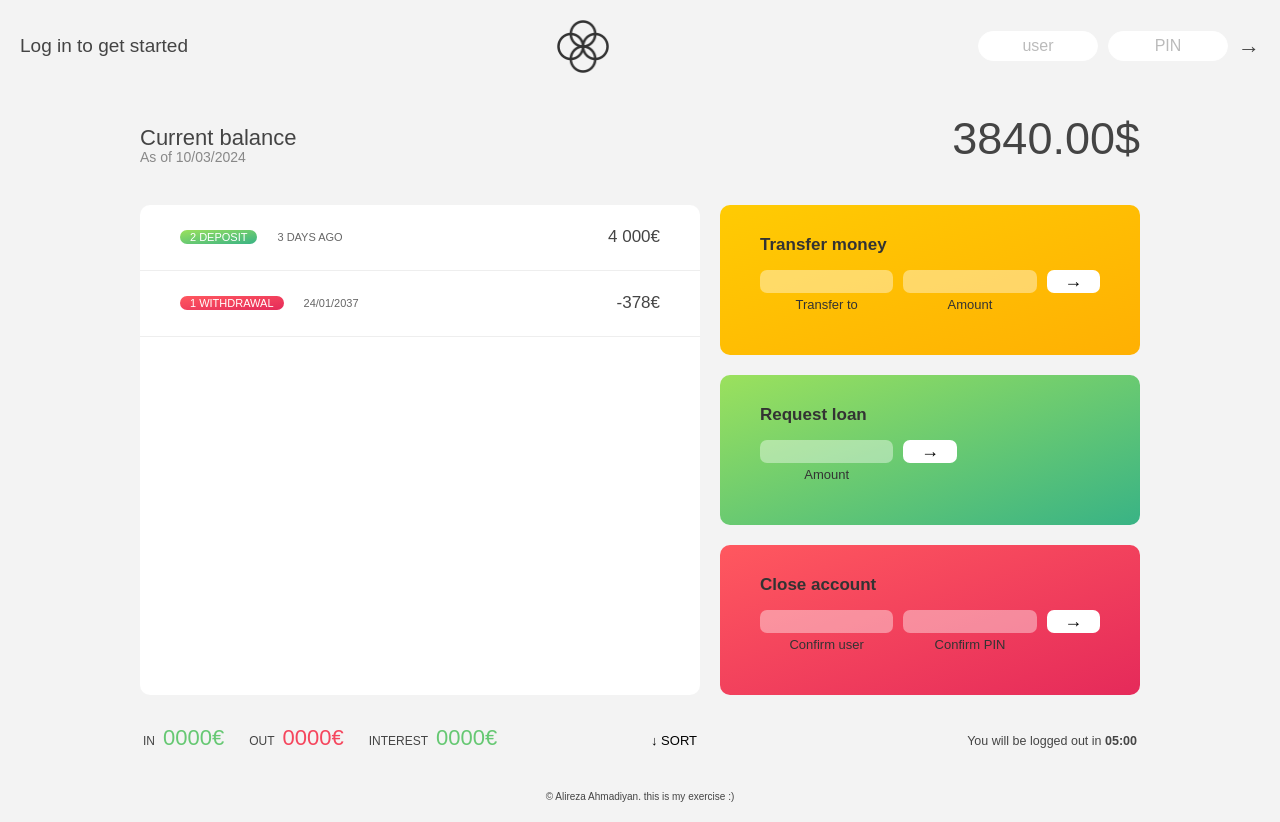
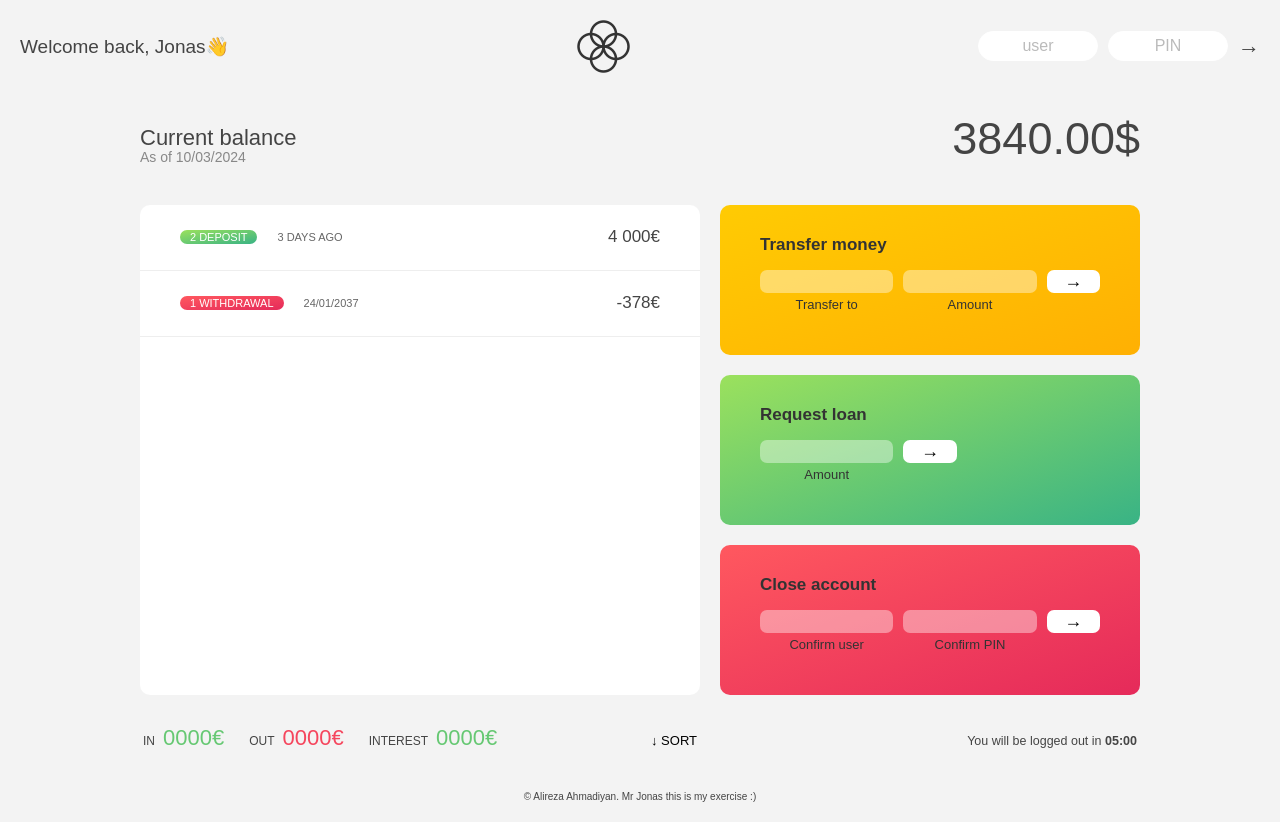
Before and after one commit to alireza-turk/Bankist-Exercise, a plain HTML site: page index.html in a window 1280 px wide. Drawn offline with Linux system fonts and the light colour scheme.

Commit message:
createWelcome-firstName_process

```diff
--- a/index.html
+++ b/index.html
@@ -130,7 +130,7 @@
     </main>
 
     <footer>
-      &copy; Alireza Ahmadiyan. this is my exercise :)
+      &copy; Alireza Ahmadiyan. Mr Jonas this is my exercise :)
     </footer>
 
     <script src="script.js"></script>
--- a/script.js
+++ b/script.js
@@ -76,6 +76,7 @@ const dateNow=(splitChar='/')=>{
 const getData=function (account){
   const currency=account.currencyBalance;
   return{
+    firstName:`${account.owner.split(' ')[0]}👋`,
     balance(){
       let balance=account.movements.reduce((acc,value)=>acc+value,0);
       switch (currency) {
@@ -87,10 +88,12 @@ const getData=function (account){
           break;
       }
       return balance.toFixed(2)+currencies.get(currency);
-    }
+    },
   }
 }
 
-//■■■■■■■■■■■■■■■■■■■■■■■■■■■■■■■■■■■■■■■■■■■■■■■■■■■■■■■■■■■■■■■■■■■■■■■■■■■■■■■■
-labelBalance.innerHTML=getData(accounts.get('js')).balance();
+//■■■■■■■■■■■■■■■■■■■■■■■■■■■■■■■■■■■■■■■ Event Scripts ■■■■■■■■■■■■■■■■■■■■■■■■■■■■■■■■■■■■■■■■■
+const currentUser=getData(accounts.get('js'));
+labelBalance.innerHTML=currentUser.balance();
 labelDate.innerHTML= dateNow();
+labelWelcome.innerHTML=`Welcome back, ${currentUser.firstName}`;
```
